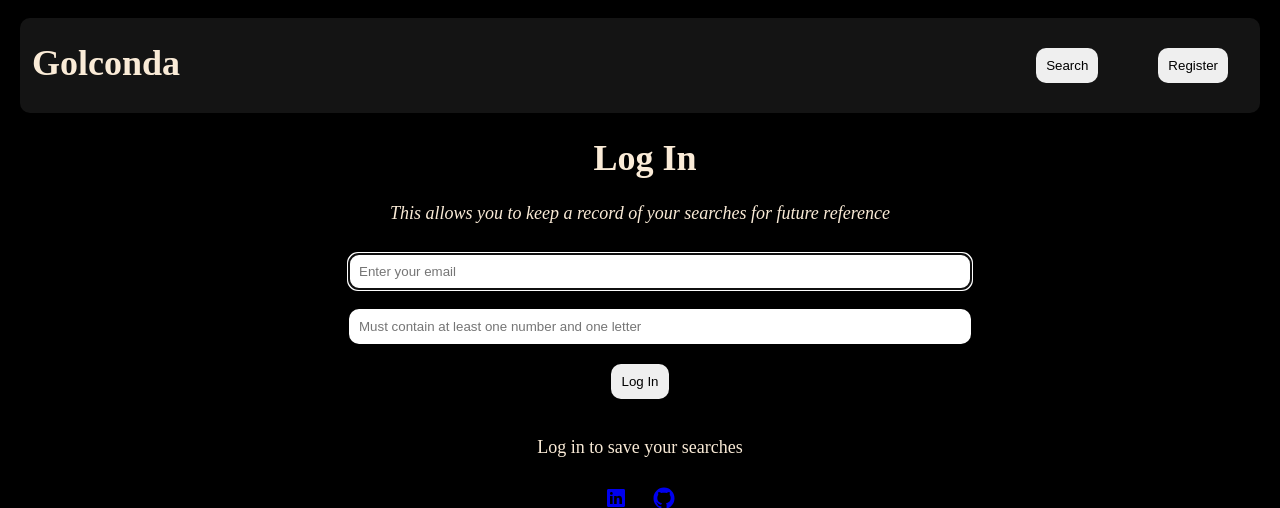
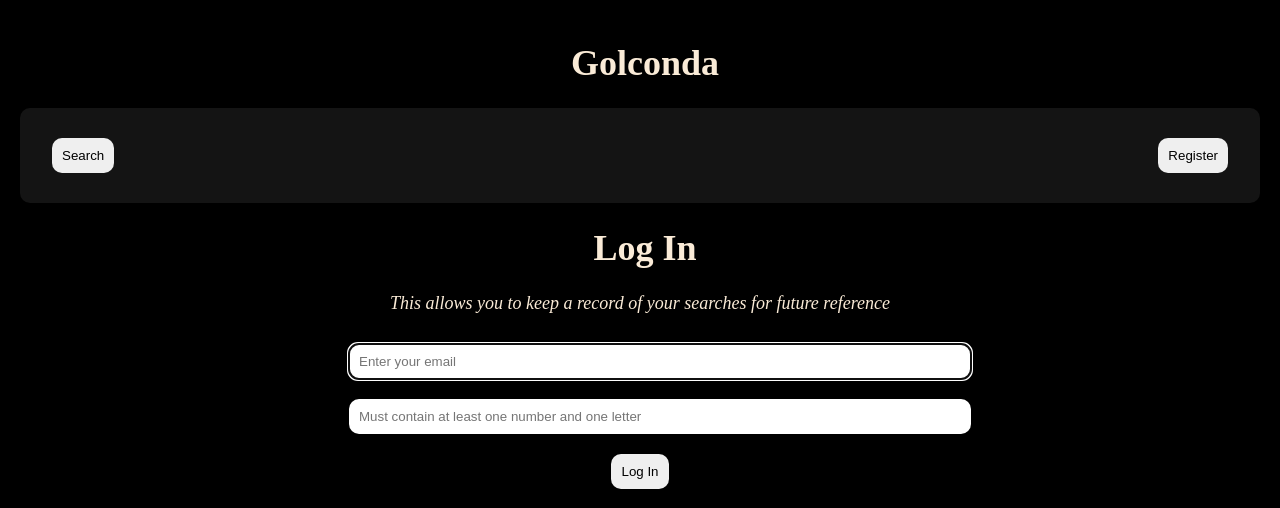
Before and after one commit to kaundachris/StockAnalyzer, a Flask app: page /history in a window 1280 px wide. Shown: the top 508 px of the page. Run offline with Flask 3, Linux system fonts and the light colour scheme; some libraries are stand-ins or nearby versions.

Commit message:
Add files via upload

```diff
--- a/static/index.css
+++ b/static/index.css
@@ -34,11 +34,6 @@ footer {
     padding-left: 2px;
     padding-right: 2px;
     border-radius: 10px;
-}
-
-.links {
-    display: flex;
-    justify-content: space-between;
 }
 
 h1 {
--- a/templates/login.html
+++ b/templates/login.html
@@ -1,12 +1,9 @@
 {% extends "base.html" %}
 
 {% block header %}
+    <h1>Golconda</h1>
+
     <div class="nav">
-        <div>
-            <h1>Golconda</h1>
-        </div>
-
-        <div class="links">
         <form action="/" method="post">
             <input name="search" id="search" hidden>
             <input type="submit" name="submit" id="submit" value="Search">
@@ -16,7 +13,6 @@
             <input name="register" id="register" hidden>
             <input type="submit" name="submit" id="submit" value="Register">
         </form>
-        </div>
     </div>
 {% endblock %}
 
```
Also changed, not shown: templates/history.html (+2 -6 lines), templates/index.html (+2 -6 lines), templates/register.html (+1 -6 lines), templates/results.html (+2 -6 lines). Lines whose indentation alone changed are shown as unchanged.
